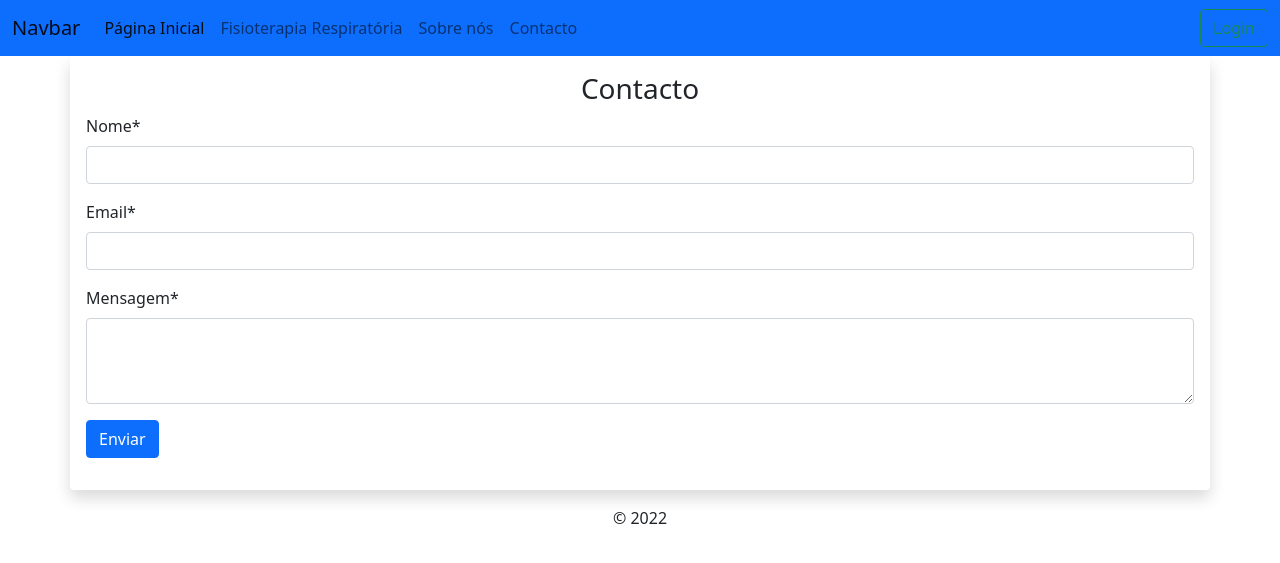
After one commit to ruisilva17/Fisioterapia, a PHP site: page /contato.php in a window 1280 px wide. The commit adds this page. Shown: the top 563 px of the page. Run offline with PHP 8.4, Linux system fonts and the light colour scheme.

Commit message:
Adicionar contacto

```diff
--- /dev/null
+++ b/contato.php
@@ -0,0 +1,41 @@
+<?php
+include('content/head.php');
+include('content/header.php');
+?>
+  <main class="container p-3 rounded shadow "><center><h3>Contacto</h3></center>
+<form action="email.php" method="get">
+<div class="mb-3">
+        <label for="form-name" class="form-label">Nome</label>*
+        <input type="name" required class="form-control" id="form-name" name="form-name">
+    </div>
+    <div class="mb-3">
+        <label for="form-email" class="form-label">Email</label>*
+        <input type="email" required class="form-control" id="form-email" name="form-email">
+    </div>
+    <div class="mb-3">
+        <label for="form-mensagem" class="form-label">Mensagem</label>*
+        <textarea class="form-control" required name="form-mensagem" id="form-mensagem" rows="3"></textarea>
+    </div>
+    <div class="mb-3">
+        <button class="btn btn-primary" type="submit">Enviar</button>
+    </div>
+</form>
+</main>
+<?php
+if(isset($_GET['res'])){
+    if($_GET['res'] == 'ok'){
+        ?>
+        <div class="alert alert-success" role="alert">
+            Mensagem enviada com sucesso
+        </div>
+        <?php
+    }else{
+        ?>
+        <div class="alert alert-danger" role="alert">
+            Erro ao enviar a mensagem, tente novamente mais tarde
+        </div>
+        <?php
+    }
+}
+?>
+<?php include ('content/footer.php');?>
--- a/content/header.php
+++ b/content/header.php
@@ -14,9 +14,9 @@
             <a class="nav-link" href="outro.php">Fisioterapia Respiratória</a>
             </li>
             <li class="nav-item">
-            <a class="nav-link" href="outro.php">Sobre nós</a>
+            <a class="nav-link" href="sobre.php">Sobre nós</a>
             </li>            <li class="nav-item">
-            <a class="nav-link" href="outro.php">Contato</a>
+            <a class="nav-link" href="contato.php">Contacto</a>
             </li>
         </ul>
         <form class="d-flex">
```
Also changed, not shown: sobre.php (added, +19 -0 lines).
